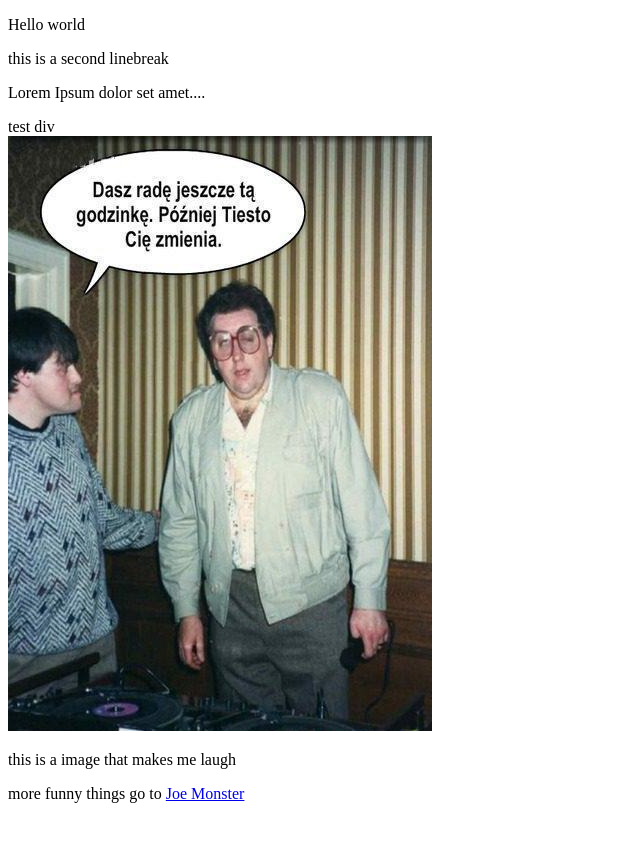
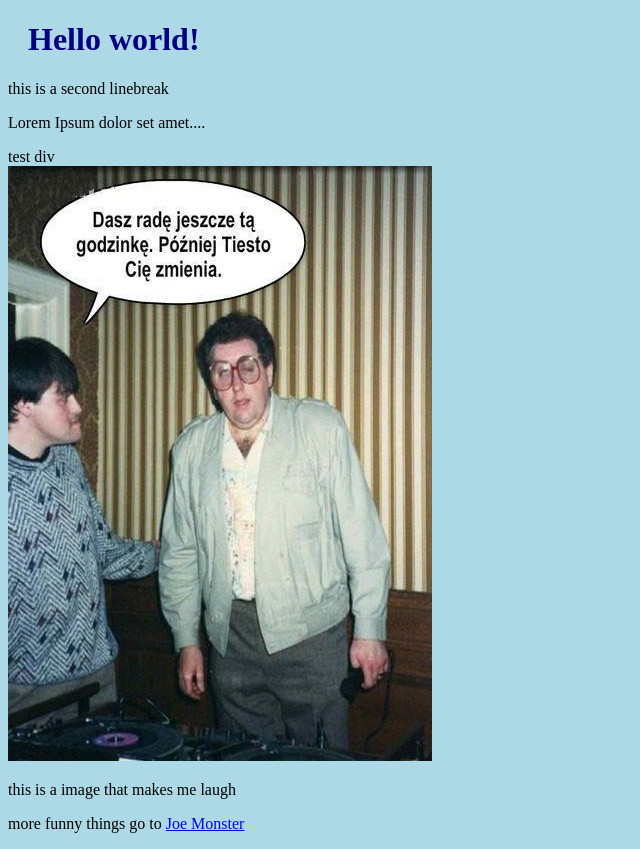
Before and after one commit to virtomek/Test_page, a plain HTML site: page index.html in a window 1280 px wide. Shown: the whole page, without its empty margins (0-640 px from the left). Before the commit the page ends 819 px from the top, so only its background shows below. Drawn offline with Linux system fonts and the light colour scheme.

Commit message:
rd commit

```diff
--- a/index.html
+++ b/index.html
@@ -1,22 +1,26 @@
  <!DOCTYPE html>
-<html>
+<html lang=en>
 <head>
+<meta charset="UTF-8">
+
+<link rel="stylesheet" type="text/css" href="style.css">
 <title>Basic web page</title>
 </head>
 <header>
-<p> Hello world
-<p> this is a second linebreak
+<h1> Hello world!</h1>
+this is a second linebreak
 </header>
+<body>
 <p>Lorem Ipsum dolor set amet....</p>
-
-<body class=content>
 <div>
 test div
 </div>
-<img src=test.jpg>
+<img src=test.jpg alt='Funny'>
 <p> this is a image that makes me laugh
+
+<footer>
+<p> more funny things go to <a href='http://joemonster.org'  target="_blank" title="Do strony glownej">Joe Monster</a>
+</footer>
 </body>
-<footer>
-<p> more funny things go to <a href='http://joemonster.org' alt='Funny' target="_blank" title="Do strony glownej">Joe Monster</a>
-</footer>
+
 </html>
--- /dev/null
+++ b/style.css
@@ -0,0 +1,8 @@
+body {
+    background-color: lightblue;
+  }
+
+  h1 {
+    color: navy;
+    margin-left: 20px;
+  }
```
